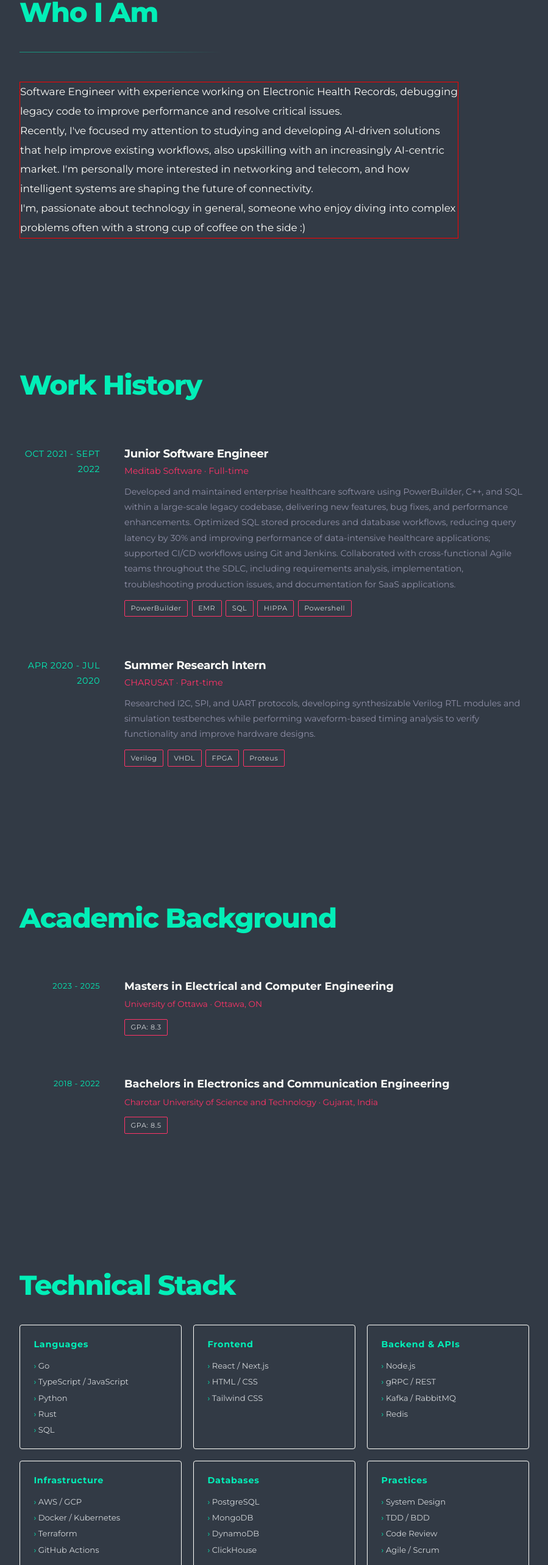
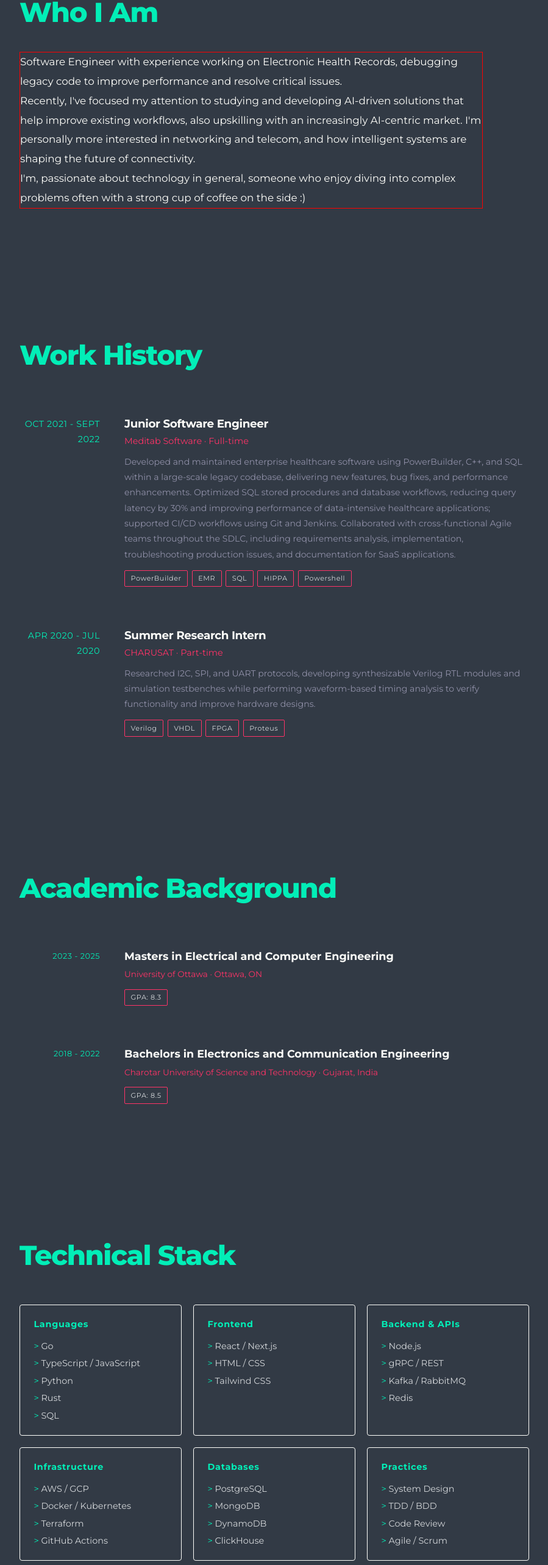
Before and after one commit to ketul-P/folio, a React app: page / in a window 1280 px wide. Shown: the part 910-3476 px from the top of the page at 61% size, without its empty margins (190-1089 px from the left). Built offline with nearby package versions, Linux system fonts and the light colour scheme; the HTML template or start-up script is replaced by a standard one.

Commit message:
- Minor summary adjustments

```diff
--- a/src/components/Projects.module.css
+++ b/src/components/Projects.module.css
@@ -13,7 +13,6 @@
   overflow: hidden;
   transition: transform 0.22s, border-color 0.22s, box-shadow 0.22s;
 }
-
 
 .card:hover {
   transform: translate(-4px);
--- a/src/components/Skills.module.css
+++ b/src/components/Skills.module.css
@@ -1,6 +1,6 @@
 .grid {
   display: grid;
-  margin-top: 0.25rem;
+  padding-top: 1rem;
   grid-template-columns: repeat(auto-fill, minmax(200px, 1fr));
   gap: 1.2rem;
 }
@@ -34,11 +34,11 @@
 }
 
 .list li {
-  font-size: 0.82rem;
+  font-size: 0.9rem;
   color: var(--muted);
 }
 
 .list li::before {
-  content: '›  ';
+  content: '> ';
   color: var(--accent2);
 }
--- a/src/components/Summary.jsx
+++ b/src/components/Summary.jsx
@@ -8,7 +8,7 @@ export default function Summary() {
     <SectionWrapper id="summary">
       <div className={sectionStyles.sectionLabel}></div>
       <h2 className={sectionStyles.sectionTitle}>Who I Am</h2>
-      <div className={sectionStyles.divider}></div>
+
       <div className={styles.text}>
         {summary.map((item, index) => (
             <p key={index}>{item}</p>
--- a/src/components/Summary.module.css
+++ b/src/components/Summary.module.css
@@ -1,7 +1,7 @@
 .text {
   font-size: 1.05rem;
   color: var(--text);
-  max-width: 720px;
+  max-width: 760px;
   line-height: 1.9;
   text-justify: inter-word;
   margin-bottom: 1.5rem;
```
